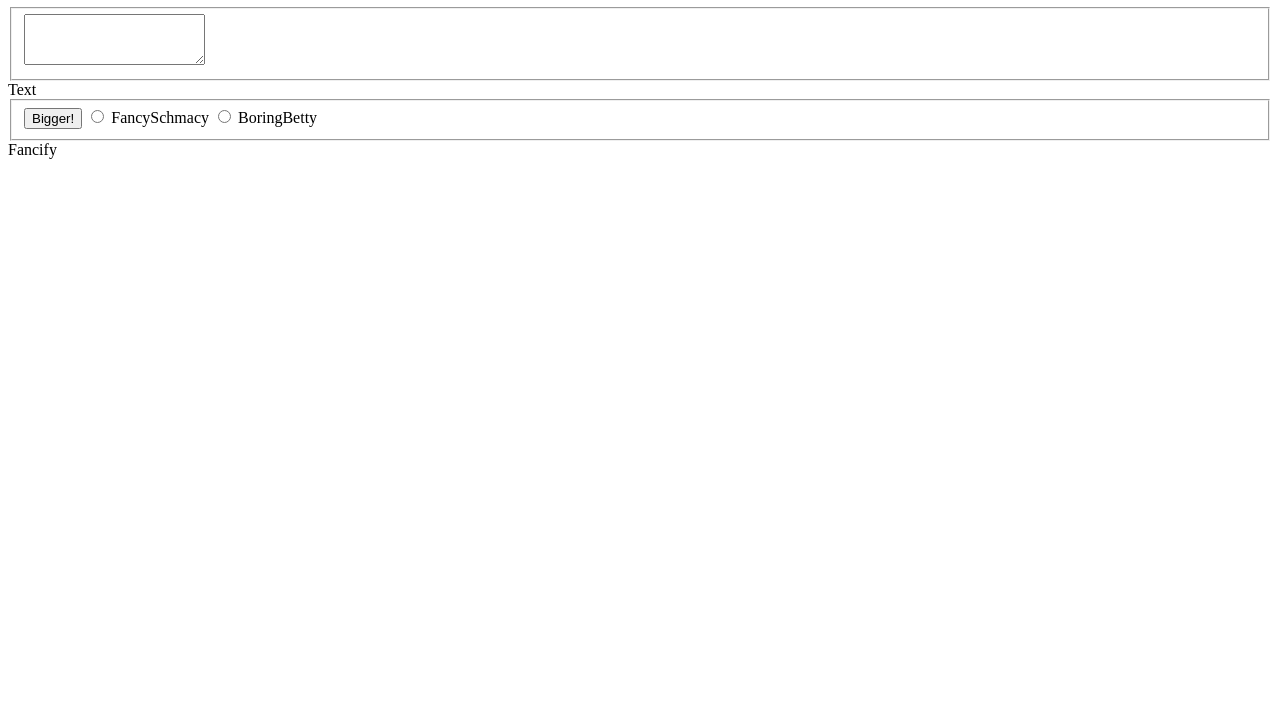
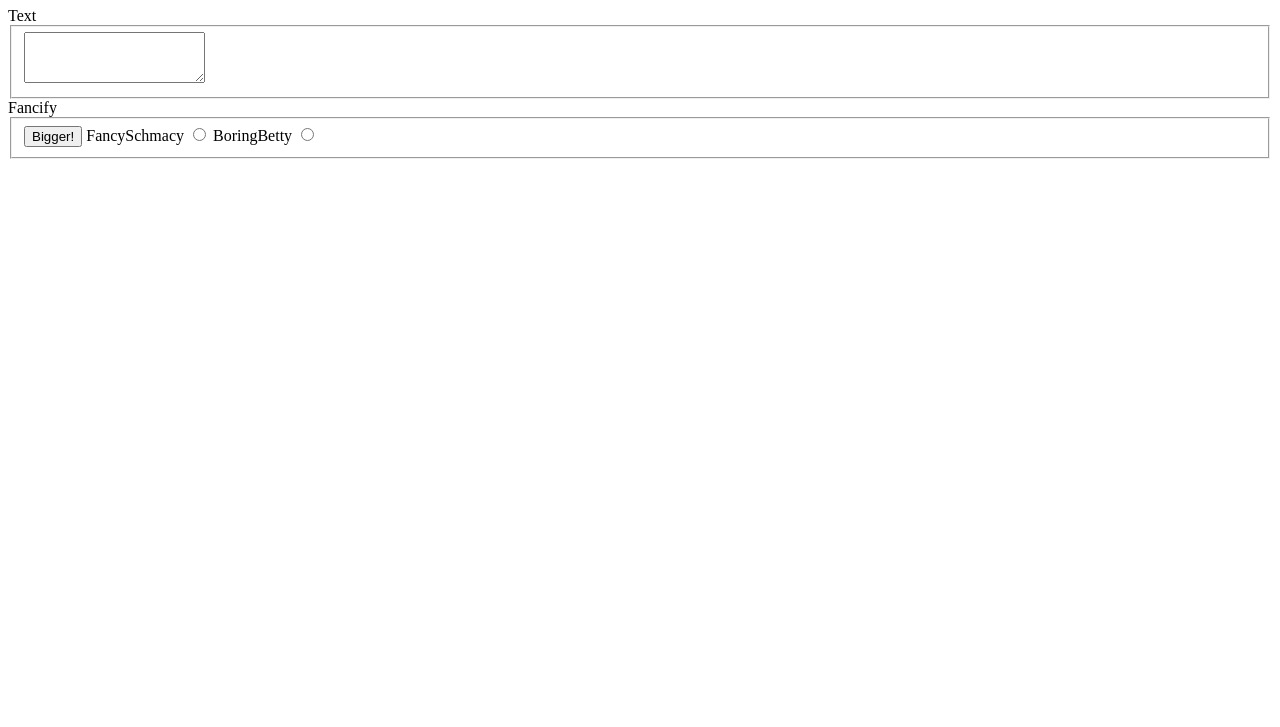
Before and after one commit to castilan/FunWithJavascript-Website, a plain HTML site: page index.html in a window 1280 px wide. Shown: the part 73-800 px from the top of the page. Drawn offline with Linux system fonts and the light colour scheme.

Commit message:
html polish

```diff
--- a/index.html
+++ b/index.html
@@ -10,20 +10,18 @@
 	<body>
 		<h1>Fancify my Text</h1>
 
+		<label for="text">Text</label>
 		<fieldset id="text">
+			<textarea id="innerText" rows="3" columns="30"></textarea>
+		</fieldset>
 
-			<textarea id="innerText" rows="3" columns="30"></textarea>
-		</fieldset><label for="#text">Text</label>
-
+		<label for="fancify">Fancify</label>
 		<fieldset id="fancify">
-
-
 			<button id="bigger" onclick="helloAlert()">Bigger!</button>
+			<label for="fancy">FancySchmacy</label>
 			<input type="radio" id="fancyButton">
-			<label for="#fancy">FancySchmacy</label>
+			<label for="boring">BoringBetty</label>
 			<input type="radio" id="boringButton">
-			<label for="#boring">BoringBetty</label>
-
-		</fieldset><label for="#fancify">Fancify</label>
+		</fieldset>
 	</body>
 </html>
```
